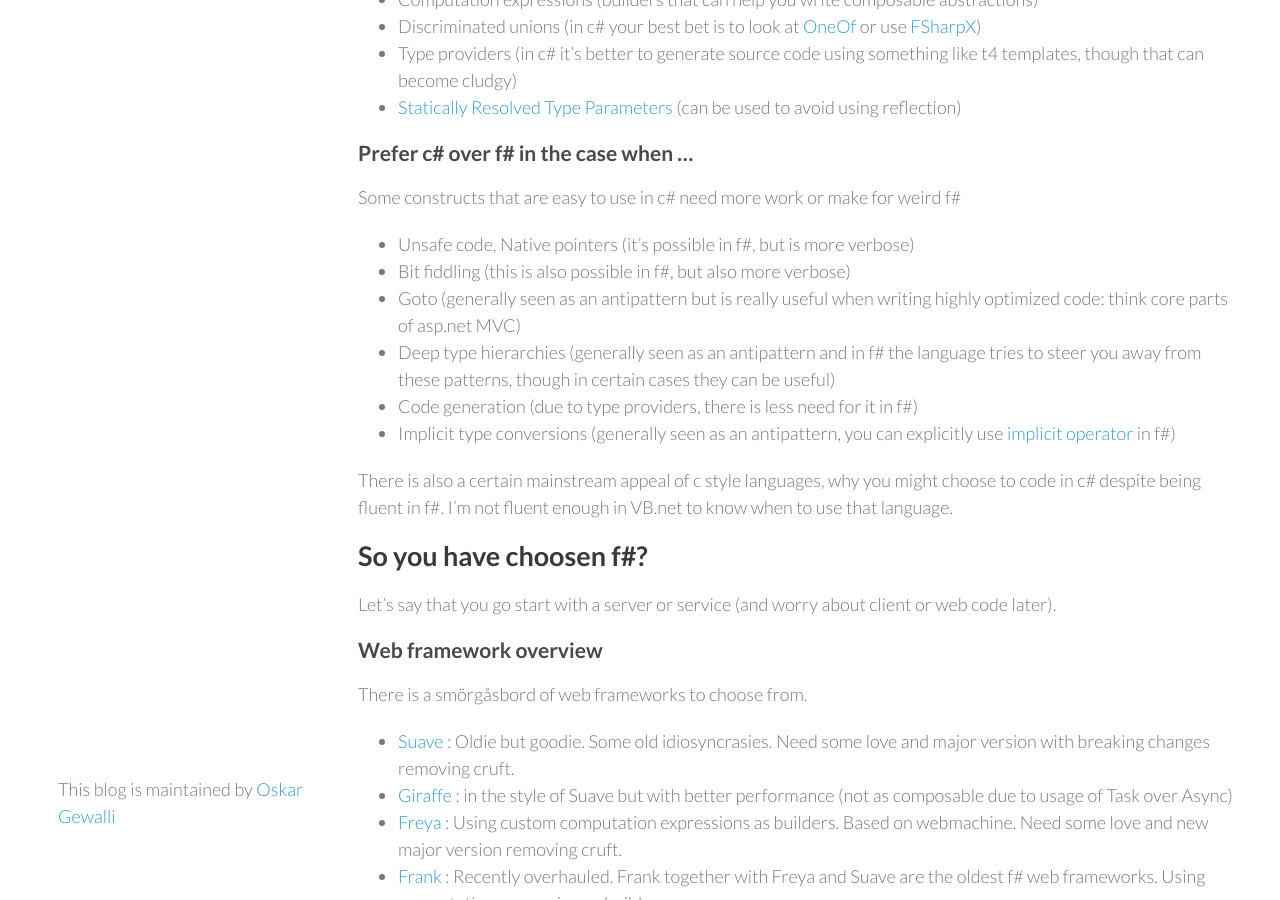
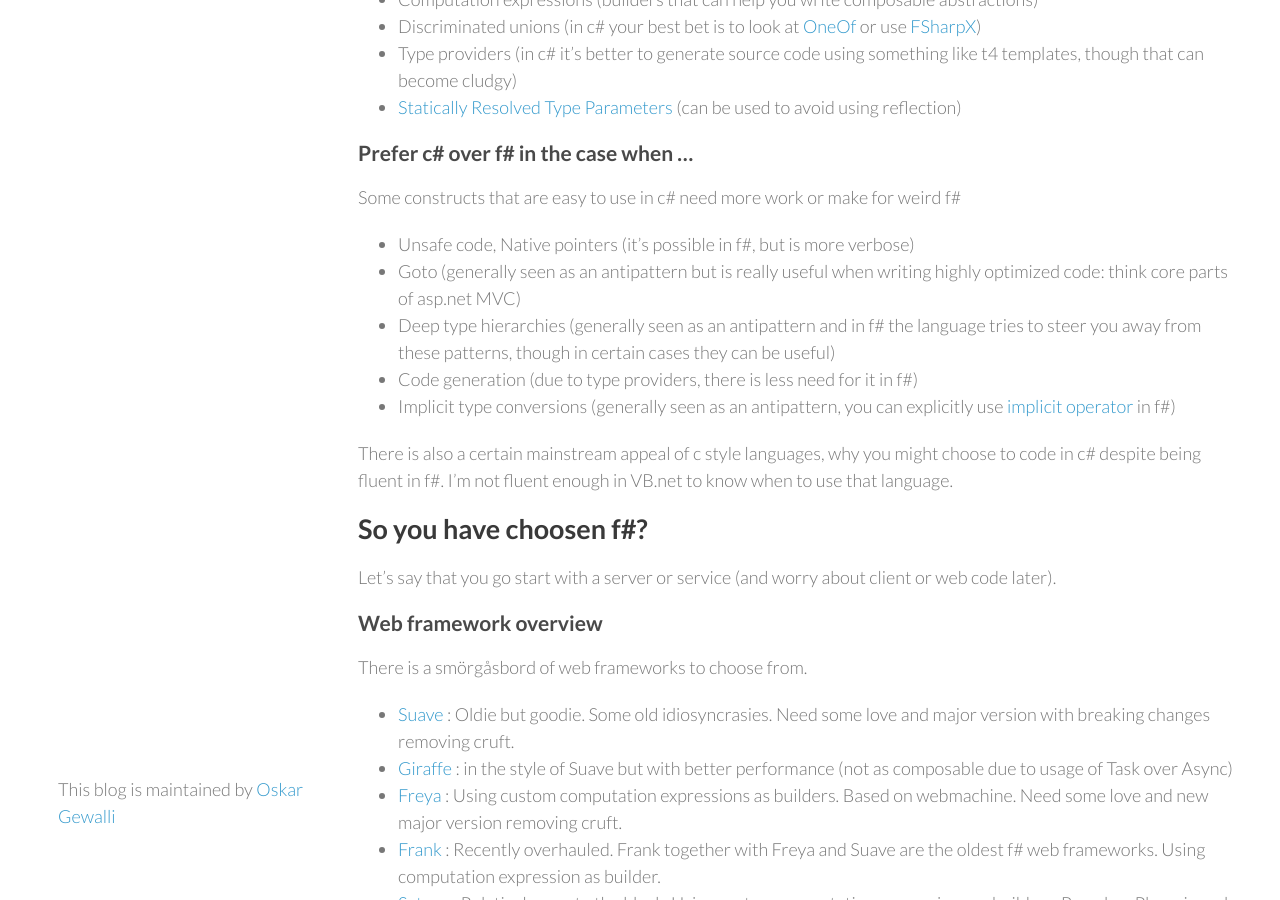
Before and after one commit to wallymathieu/assertfail, a Jekyll site: the page built from _posts/2019-01-06-Choose-your-own-adventure-in-fsharp.md, in a window 1280 px wide and 900 px high, scrolled down 1357 px. Built offline with Jekyll 4.4.1, drawn with Linux system fonts in a browser that asks for light colours; nearby versions of some CDN libraries.

Commit message:
After review (from Chad X): Fairly trivial compared to the rest

```diff
--- a/_posts/2019-01-06-Choose-your-own-adventure-in-fsharp.md
+++ b/_posts/2019-01-06-Choose-your-own-adventure-in-fsharp.md
@@ -59,7 +59,6 @@
 Some constructs that are easy to use in c# need more work or make for weird f#
 
  - Unsafe code, Native pointers (it's possible in f#, but is more verbose)
- - Bit fiddling (this is also possible in f#, but also more verbose)
  - Goto (generally seen as an antipattern but is really useful when writing highly optimized code: think core parts of asp.net MVC)
  - Deep type hierarchies (generally seen as an antipattern and in f# the language tries to steer you away from these patterns, though in certain cases they can be useful)
  - Code generation (due to type providers, there is less need for it in f#)
```
